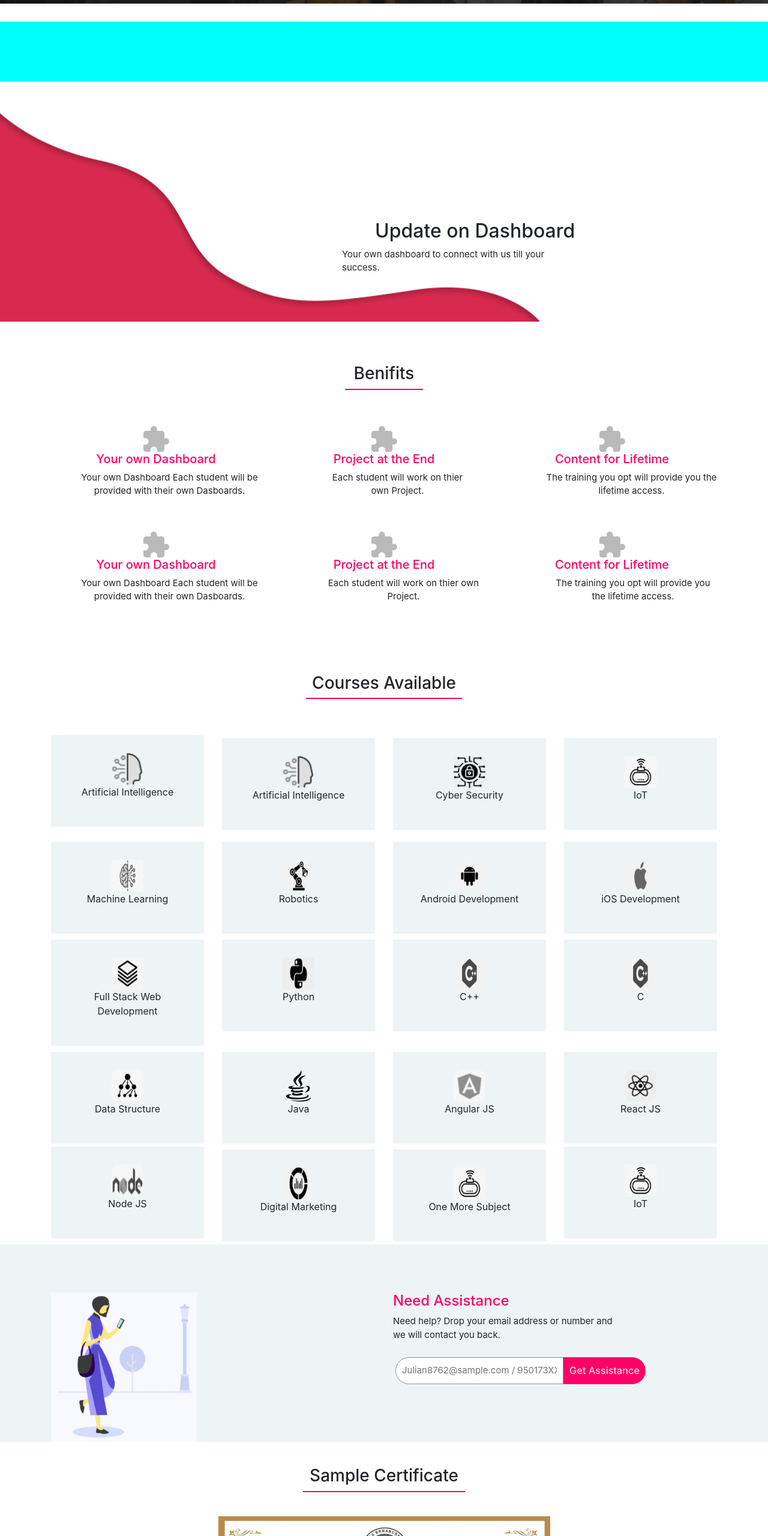
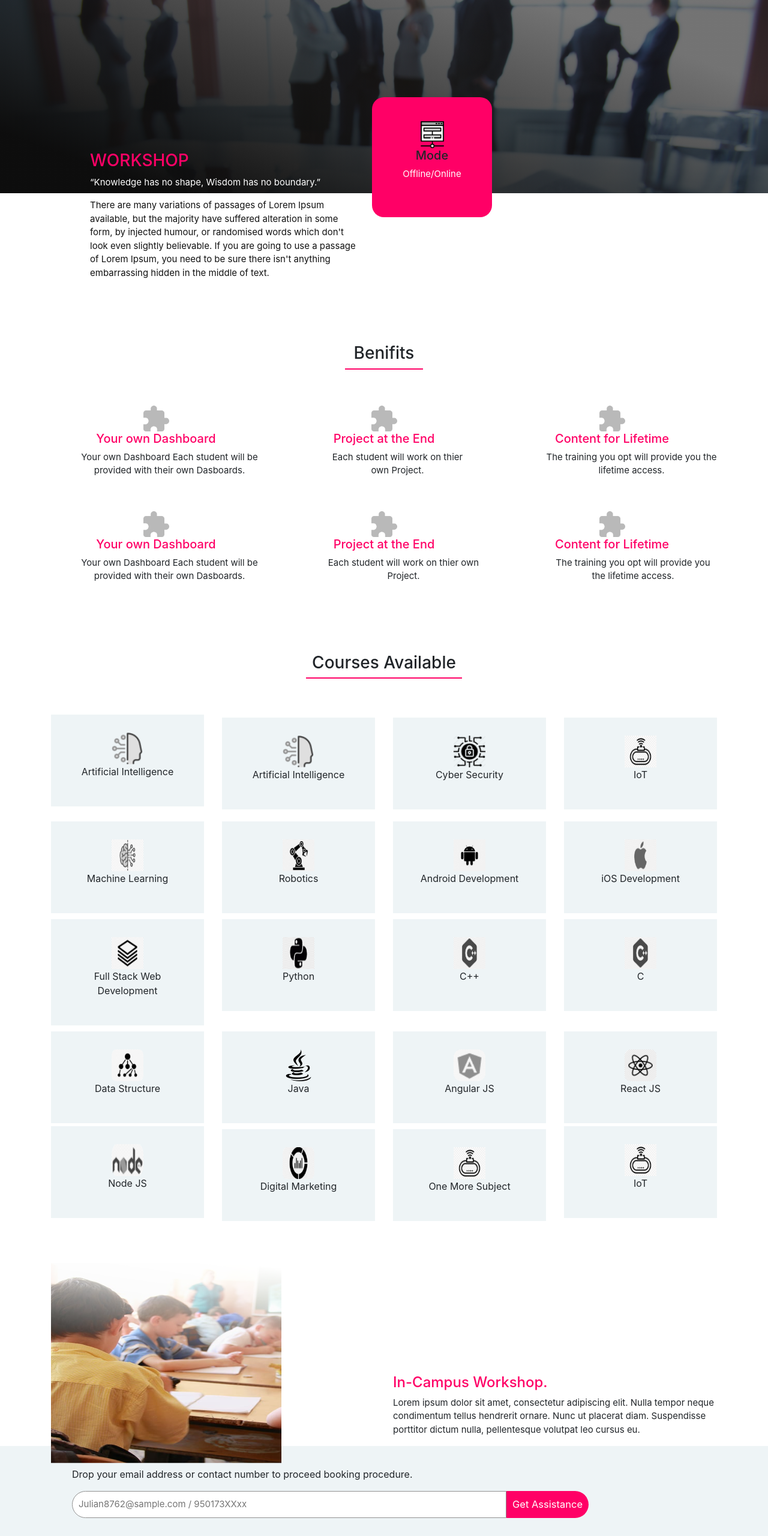
Before and after one commit to Pritamkumari/techvantosite, a plain HTML site: page technewsite/Workshop/index.html in a window 1280 px wide. Shown: the part 220-2780 px from the top of the page at 60% size. Drawn offline with nearby package versions, Linux system fonts and the light colour scheme.

Commit message:
Workshoppage

```diff
--- a/technewsite/Workshop/index.html
+++ b/technewsite/Workshop/index.html
@@ -14,9 +14,8 @@
 </head>
 <body>
 <section class="workshopPage">
-        <div class="workspage">
-            <div class="workshopdescription">
-                    <h4>Summer Training</h4>
+<div class="workshoptextimgview">
+        <h3 class="textcolor">WORKSHOP</h3>
         <p class="ptext">“Knowledge has no shape, Wisdom has no boundary.”</p>
      <div class="workshoptextview">
         <p>There are many variations of passages of Lorem Ipsum available,
@@ -32,7 +31,7 @@
 <div class="container">
 <div class="row">
 <div class="col-lg-12 col-md-6 col-sm-12 modediv">
-                          <div style="height: 130px; width: 130px;
+<div style="height: 200px; width: 200px;
  background-color: #ff0066; border-radius: 10%;">
     <img src="../Images/available 1.png">
     <h5 style="text-align: center;">Mode</h5>
@@ -42,17 +41,8 @@
 </div>
 </div>
 </div>
-    </div>
 </section>
 <section class="dashboardpage">
-    <div class="image"></div>
-    <div class="dashboard">
-    <div class="dashboardtext">
-    <h2  class="dashtext">Update on Dashboard</h2>
-    <p class="paratext">Your own dashboard to connect with us till your success.</p>
-    </div>
-    <div><img src="../Images/Vector 19.png"></div>
-    </div>
 </section>
 <section class="benifitPage">
     <div class="container">
@@ -328,26 +318,31 @@
         </div>
       </div>
 </section>
-<section class="assistancepage">
+<section class="campuspage">
     <div class="container">
         <div class="row">
           <div class="col-lg-6 col-md-6 col-sm-12">
-            <img src="../Images/efdcfcghvh 1.png">
+            <img src="../Images/Rectangle 159.png">
             </div>
             <div class="col-lg-6 col-md-6 col-sm-12">
                 <div class="textsection">
-                    <h4><span class="textcolor">Need Assistance
-                    </span></h4><p style="font-size: 15px;">Need help? Drop your email address or number and </br>
-                    we will contact you back.</span></p>
-                    <div style="padding-top: 10px;">
+                    <h4><span class="textcolor">In-Campus Workshop.
+                    </span></h4><p style="font-size: 15px;">
+                        Lorem ipsum dolor sit amet, consectetur adipiscing elit.
+                         Nulla tempor neque condimentum tellus hendrerit ornare.
+                        Nunc ut placerat diam. Suspendisse porttitor dictum nulla,
+                        pellentesque volutpat leo cursus eu.
+                    </span></p>
+                </div>
+            </div>
+          </div>
+        </div>
+        <div class="inputbtnview">
+            <p>Drop your email address or contact number to proceed booking procedure.</p>
             <input type="text" placeholder="Julian8762@sample.com / 950173XXxx">
              <button class="btn">
               Get Assistance
              </button>
-                       </div>
-                </div>
-            </div>
-          </div>
            </div>
 </section>
 <section class="certificatepage">
--- a/technewsite/Workshop/style.css
+++ b/technewsite/Workshop/style.css
@@ -6,56 +6,58 @@ body,html {
 
 /* summerTrainingpage css */
 
-.workspage {
+.workshopPage {
     display: flex;
     flex-flow: row;
+    position: relative;
+    height: 542px;
     background-image: linear-gradient(to bottom, rgba(22, 22, 22, 0.6), rgba(22, 22, 22, 0.6)),
-    url('../Images/Rectangle 123.png');
+    url('../Images/Master-of-Business-Global-Management-and-Marketing\ 1.png');
     background-repeat: no-repeat;
     background-attachment: fixed;
     background-size: cover;
 
 }
 
-/* .workspage {
-     position: absolute;
-
-
-} */
-
-.workshopdescription {
+.workshoptextimgview  {
     margin-left: 150px;
     color: #ffffff;
+    position: absolute;
+    bottom: -160px;
+    z-index: 1;
+
 }
 
 .workshoptextview {
     width: 450px;
+    color: #111;
     font-size: 15px;
+}
+
+.workshoptext {
+    text-align: center;
 }
 
 .workshoptext img {
     height: 45px;
     width: 45px;
-    margin-top: 10px;
-    margin-left: 33px;
+    margin-top: 40px;
 }
 
 .workshoptext .modediv{
-    padding-left: 250px;
+    padding-left: 620px;
+    position: absolute;
+    bottom: -40px;
 }
-
 
 .ptext {
     font-size: 15px;
 }
 
-
-
 /* dashboard section css*/
 
 .dashboardpage {
-    position: relative;
-    padding-top: 30px;
+    padding-top: 150px;
 }
 
 .image {
@@ -92,7 +94,7 @@ body,html {
 /* benifitPage css */
 .benifitPage {
     text-align: center;
-    padding-top: 70px;
+    padding-top: 100px;
 }
 
 .benifitPage img {
@@ -186,23 +188,35 @@ body,html {
 }
 
 
-/* assistancepage css */
+/* campuspage css */
 
-.assistancepage {
+.campuspage {
     padding-top: 80px;
-    background-color: #EEF4F6;
 
 }
 
-.assistancepage img {
-    height: 249px;
-    width: 243px;
+.campuspage img {
+    height: 335px;
+    width: 384px;
+    position: absolute;
+    bottom: -30px;
 }
 
 .textsection {
-    padding-top: 0px;
+    padding-top: 170px;
     padding-left: 0px;
     padding-bottom: 0px;
+}
+
+.inputbtnview {
+    height: 200px;
+    background: #EEF4F6;
+    padding-left: 30px;
+}
+
+.inputbtnview p {
+    padding-top: 35px;
+    padding-left: 90px;
 }
 
 .btn {
@@ -218,11 +232,11 @@ body,html {
   input {
   border: 1px solid #919191;
   border-radius: 50px 0px 0px 50px;
-    width: 280px;
+    width: 724px;
     color: white;
     padding: 10px;
     font-size: 15px;
-    margin-left: 4px;
+    margin-left: 90px;
   }
 
 
@@ -249,47 +263,31 @@ body,html {
 /* For MobileView */
 @media only screen and (max-width: 600px) {
 
-    /* .summertextdes .modediv{
-        padding-left: 0px;
-        padding-top: 90px;
+    .workshoptext .modediv{
+        padding-left: 395px;
     }
-
-    .summertextdes .durationdiv{
-        padding-left: 0px;
-    }   */
 
     .ptext {
         font-size: 12px;
     }
 
-    .workshoptextview {
-        width: 300px;
-        font-size: 13px;
+    .workshoptextimgview  {
+        margin-left: 10px;
+
     }
 
-    .dashboardtext {
-        margin-right: 10px;
-        left: -450px;
-        bottom: 120px;
+    .workshoptextview {
+        width: 400px;
     }
 
-    .dashboard img {
-        height: 268px;
-        width: 385px;
+    .campuspage img {
+        height: 335px;
+        width: 384px;
+        position: absolute;
+        bottom: -60px;
     }
 
-    .dashtext {
-        margin-left: -30px;
+    .textsection {
+        padding-top: 30px;
     }
-
-    .paratext {
-       font-size: 17px;
-    }
-
- .textsection {
-     padding-top: 30px;
-    padding-left: 90px;
-    padding-bottom: 40px;
 }
-
-}
```
Also changed, not shown: technewsite/index.html (+0 -1 lines), technewsite/Images/Master-of-Business-Global-Management-and-Marketing 1.png (added), technewsite/Images/Rectangle 159.png (added). Lines whose indentation alone changed are shown as unchanged.
